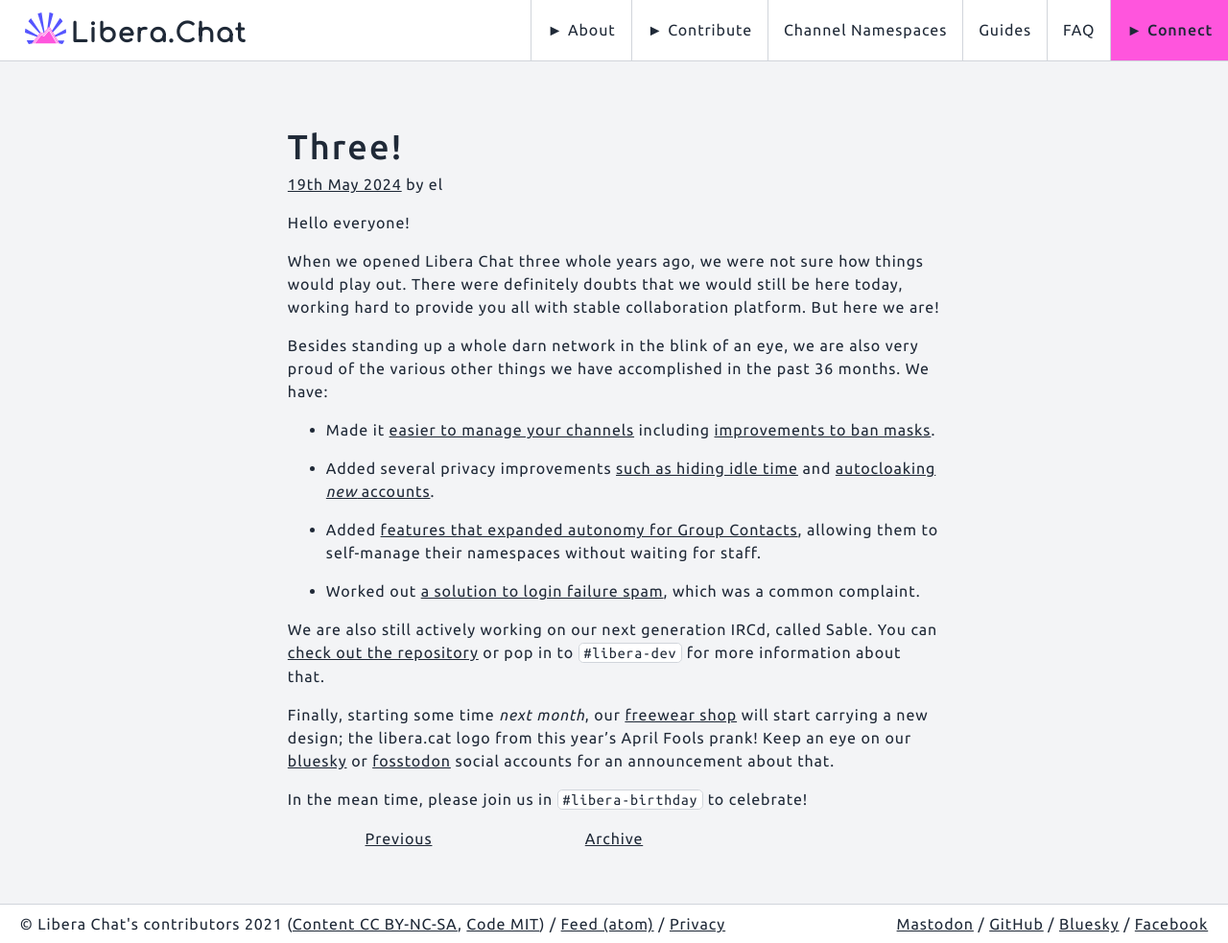
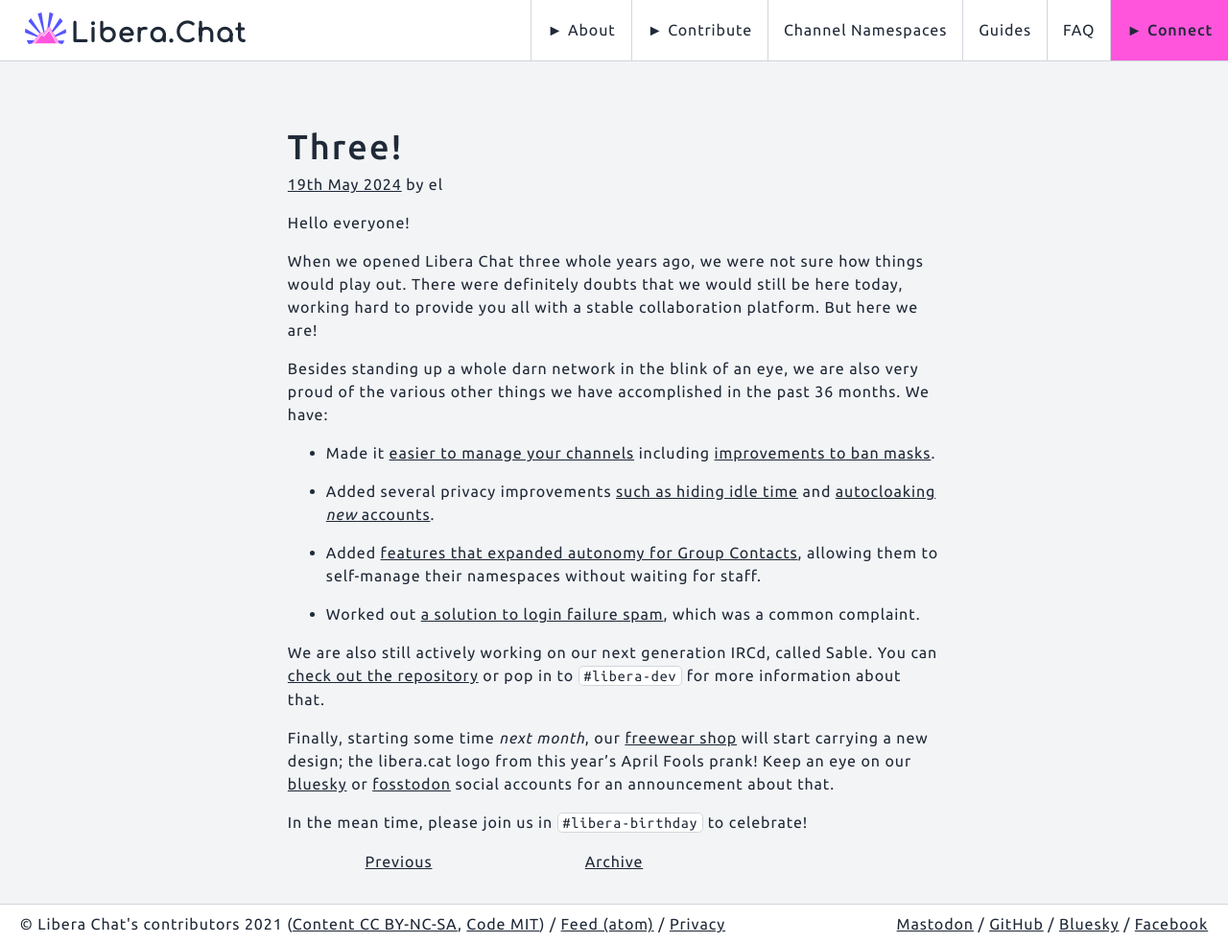
Before and after one commit to Libera-Chat/libera-chat.github.io, a Jekyll site: the page built from content/_posts/2024-05-19-three.md, in a window 1280 px wide and 983 px high. Shown: the whole window at 96% size. Built offline with Jekyll 4.4.1, drawn with Linux system fonts in a browser that asks for light colours.

Commit message:
Add missing letter

```diff
--- a/content/_posts/2024-05-19-three.md
+++ b/content/_posts/2024-05-19-three.md
@@ -7,8 +7,8 @@
 
 When we opened Libera Chat three whole years ago, we were not sure how things
 would play out. There were definitely doubts that we would still be here
-today, working hard to provide you all with stable collaboration platform. But
-here we are!
+today, working hard to provide you all with a stable collaboration platform.
+But here we are!
 
 Besides standing up a whole darn network in the blink of an eye, we are also
 very proud of the various other things we have accomplished in the past 36
```
